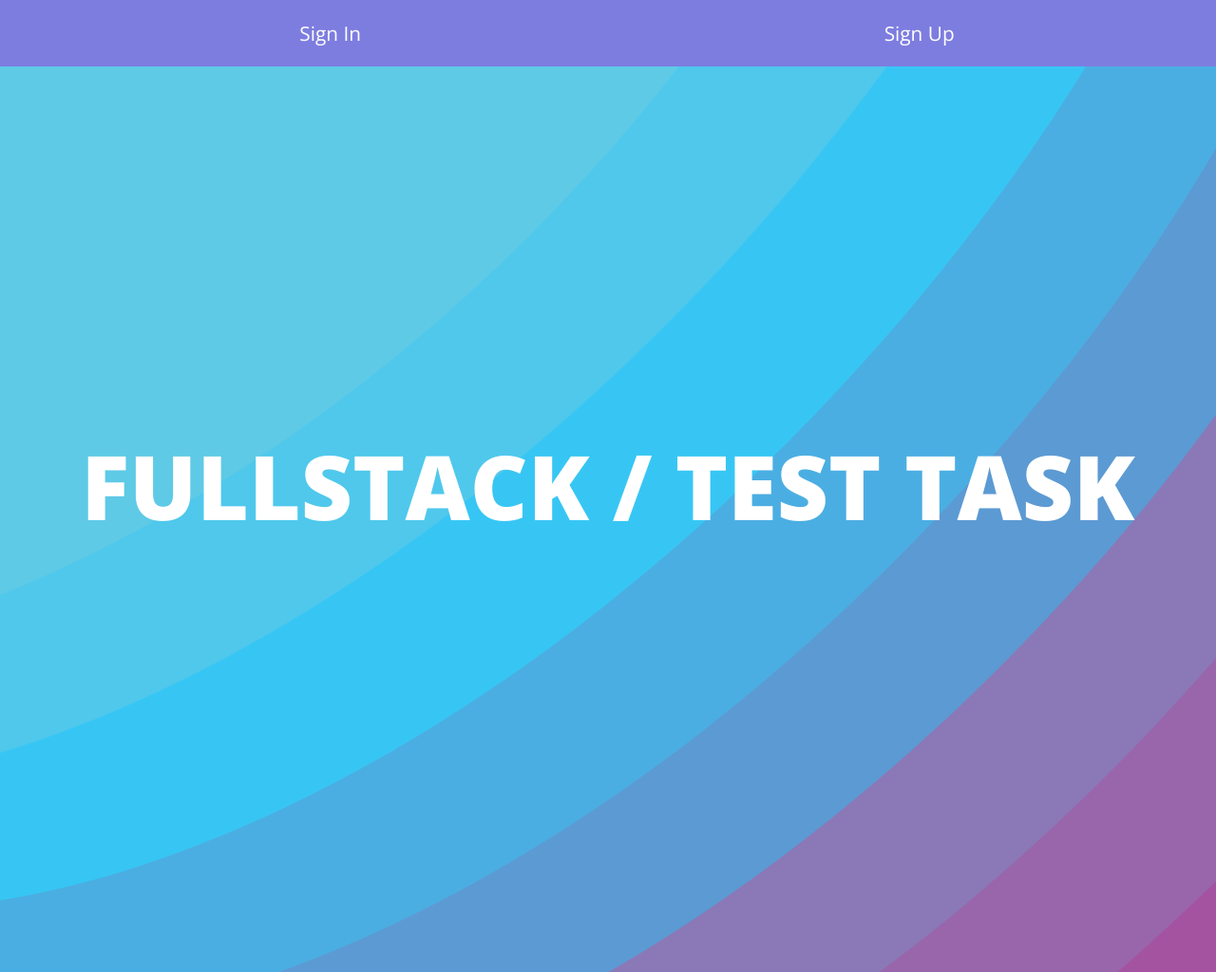
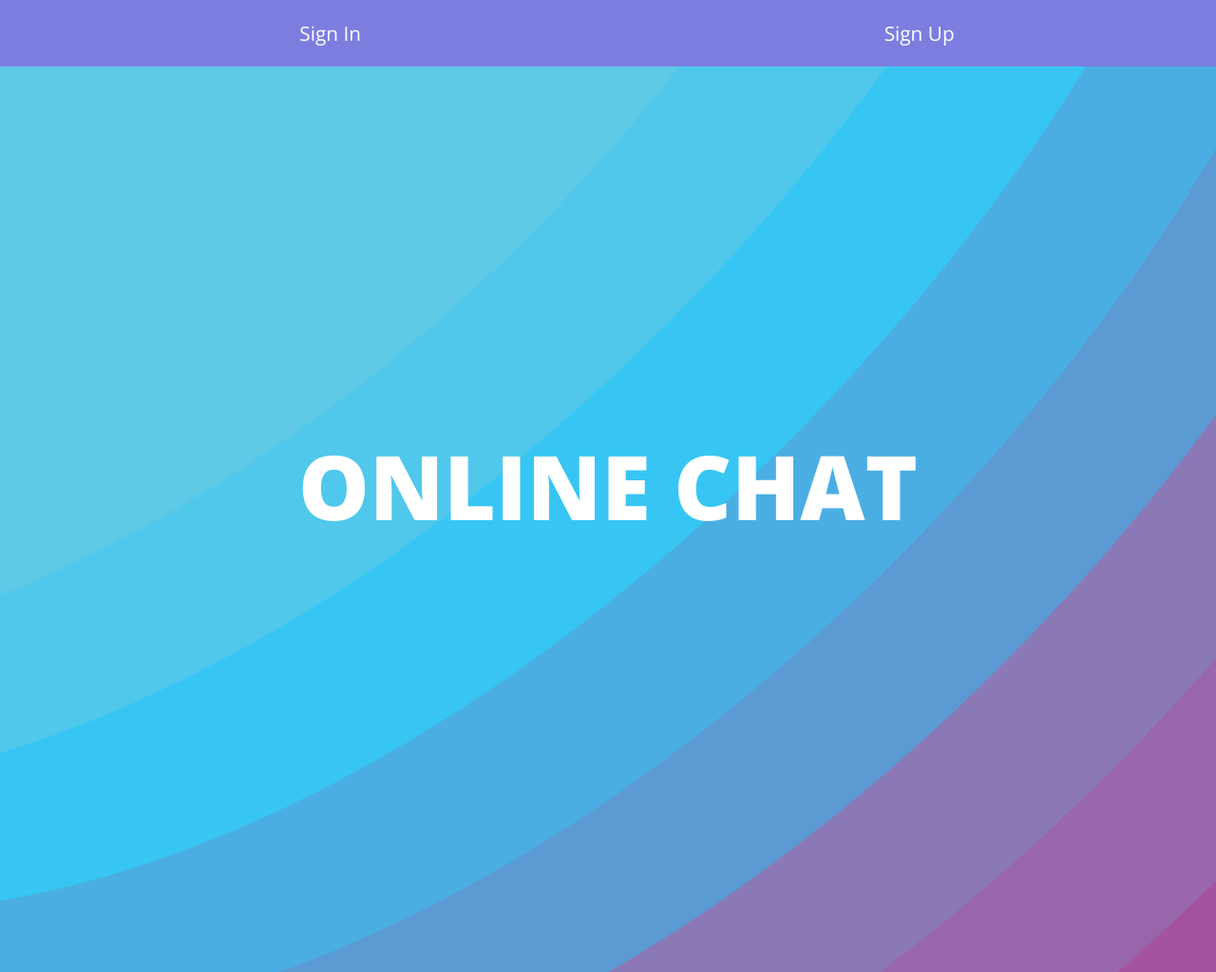
Before and after one commit to MidnightRoam/chat_application, a Django app: page / in a window 1280 px wide. Shown: the whole page at 95% size. Run offline with Django 3.2, Linux system fonts and the light colour scheme.

Commit message:
Index.html minor rewrite

```diff
--- a/chat/core/templates/index.html
+++ b/chat/core/templates/index.html
@@ -5,6 +5,6 @@
 
 {% block content %}
         <div class="background">
-            <div class="title">Fullstack / Test task</div>
+            <div class="title">Online Chat</div>
         </div>
 {% endblock %}
```
Also changed, not shown: chat/db.sqlite3.
